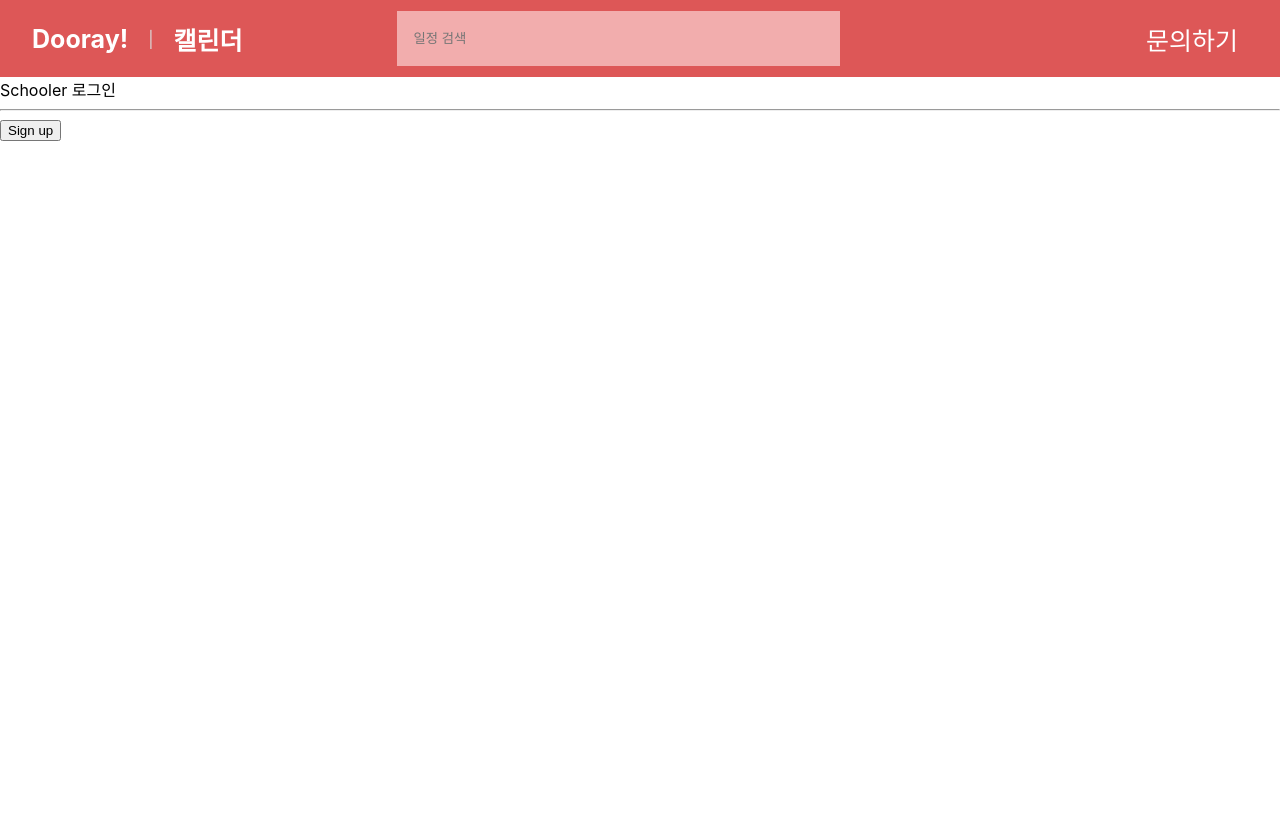
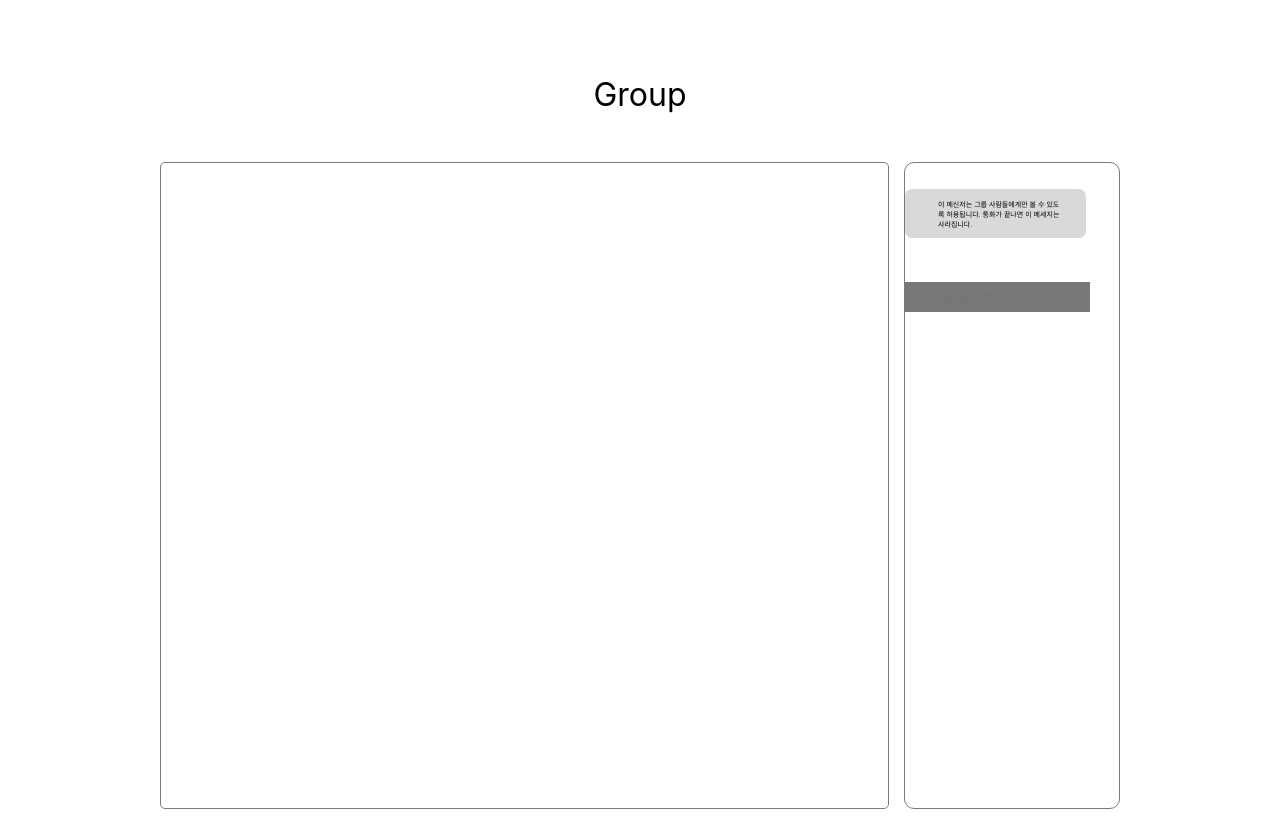
Before and after one commit to hyoseongLee/react, a React (Create React App) app in the folder frontend/: page / in a window 1280 px wide. Before the commit the page ends 800 px from the top, so only its background shows below. Built offline with nearby package versions, Linux system fonts and the light colour scheme.

Commit message:
Chatting_0616

```diff
--- a/frontend/src/App.js
+++ b/frontend/src/App.js
@@ -2,12 +2,15 @@ import logo from './logo.svg';
 import './App.css';
 import Box from './component/Box';
 import Footer from './component/Footer';
+import Group from './component/Group';
+import Chat from './component/Chat';
 
 function App() {
   return (
     <div className="App">
-    <Box />
-    <Footer />
+    <Group />
+    <Chat />
+
     </div>
   );
 }
--- /dev/null
+++ b/frontend/src/component/Chat.js
@@ -0,0 +1,21 @@
+import React from 'react';
+import '../style/Chat.css';
+
+const Chat = () => {
+    return (
+        <div className='bigbox'>
+            <div className='box'></div>
+            <div className='smallbox'>
+                <div className='content'>
+                    <div className='content1'> <span> 이 메신저는 그룹 사람들에게만 볼 수 있도록 허용됩니다.
+                    통화가 끝나면 이 메세지는 사라집니다.</span></div>
+                </div>
+                <div> <input className='content2' type='text' placeholder='채팅을 입력하세요.' />
+                </div>
+
+            </div>
+        </div>
+    )
+}
+
+export default Chat;
--- a/frontend/src/component/Footer.js
+++ b/frontend/src/component/Footer.js
@@ -1,31 +1,36 @@
 import React from 'react';
+import '../style/Footer.css';
 
 const Footer = () => {
     return (
         <body>
-            <div className='bigbox'>
+            <div className='box1'>
                 <div className='content1'>
-                    <div className='login'>Schooler 로그인 </div>
-                    <hr></hr>
+                    <div className='login'> Schooler 로그인 </div>
                     <div className='signup'> <button className='button'> Sign up </button> </div>
                 </div>
+                <hr></hr>
 
                 <div className='content2'>
-                    <div className='id'>
-                        <div className='idname'></div>
-                        <div className='idbox'></div>
+                    <div>
+                        <div className='idname'> 아이디 </div>
+                        <div className='idbox'><input className='inputbox' type='text' placeholder='아이디 필수' /> </div>
                     </div>
 
                     <div>
-                        <div></div>
-                        <div></div>
+                        <div className='pwname'> 비밀번호 </div>
+                        <div className='pwbox'><input className='inputbox' type='text' placeholder='비밀번호 필수' /></div>
                     </div>
                 </div>
 
                 <div className='content3'>
-                    <div></div>
-                    <div></div>
-                    <div></div>
+                    <div> <button className='bluebutton'> 로그인 </button></div>
+                    <div className='missing'>
+                        <div className='idmiss'> 아이디 찾기 </div>
+                        <p> / </p>
+                        <div className='pwmiss'> 비밀번호 찾기 </div>
+
+                    </div>
                 </div>
 
             </div>
--- /dev/null
+++ b/frontend/src/component/Group.js
@@ -0,0 +1,11 @@
+import React from 'react';
+import '../style/Group.css';
+
+const Group = () => {
+    return (
+
+        <div className='head'> Group </div>
+    )
+}
+
+export default Group;
--- /dev/null
+++ b/frontend/src/style/Chat.css
@@ -0,0 +1,47 @@
+.bigbox {
+    display: flex;
+    justify-content: center;
+    align-items: center;
+    margin-top: 48px;
+    margin-bottom: 15px;
+}
+
+.box {
+    width: 727px;
+    height: 645px;
+    border: 1px solid #7A7A7A;
+    border-radius: 5px;
+    margin-right: 15px;
+}
+
+.smallbox {
+    width: 214px;
+    height: 645px;
+    border: 1px solid #7A7A7A;
+    border-radius: 10px;
+    align-self: flex-start;
+}
+
+.content {
+    width: 181px;
+    height: 32px;
+    display: flex;
+    background-color: #D9D9D9;
+    border-radius: 7px;
+    padding-top: 9px;
+    padding-bottom: 8px;
+    margin-top: 26px;
+}
+
+.content1 {
+    font-size: 7px;
+}
+
+.content2 {
+    color: #D7D5D5;
+    width: 171px;
+    height: 28px;
+    background-color: #787878;
+    padding-left:11.5px;
+    border:none;
+}
--- a/frontend/src/style/Footer.css
+++ b/frontend/src/style/Footer.css
@@ -1,28 +1,25 @@
-body {
-    height: 100%;
-    margin-top: 212px;
-}
-
-.bigbox {
+.box1 {
     width: 648px;
-    height: 403px;
     border: 1px solid #525252;
     border-radius: 10px;
     padding-top: 28px;
-    padding-bottom: 27px;
+    margin-top: 212px;
+    margin-left: 430px;
+    margin-bottom: 312px;
+
 }
 
 .content1 {
-    width: 592px;
     display: flex;
     justify-content: space-between;
     align-items: center;
+    padding-left: 33px;
+    padding-right: 26px;
 }
 
 .login {
     font-size: 20px;
     font-weight: bold;
-    margin-top: 28px;
 }
 
 hr {
@@ -36,18 +33,61 @@ hr {
 
 .button {
     width: 61px;
+    border: none;
     color: #FFFFFF;
     background-color: #4F6DD9;
     border-radius: 20px;
 }
 
+.content2 {
+    display: flex;
+    align-items: center;
+    flex-direction: column;
+    margin-top: 44px;
+}
 
-.content2 {
+.idname {
+    font-size: 15px;
+    margin-left: 10px;
+    margin-bottom: 5px;
+}
+
+.inputbox {
+    color: #DDDDDD;
     width: 400px;
+    height: 45px;
+    border-radius: 5px;
+    border: 1px solid #BBBBBB;
+    margin-bottom: 15px;
+    padding-left: 15px;
+}
+
+.pwname {
+    font-size: 15px;
+    margin-left: 10px;
+    margin-bottom: 5px;
+}
+
+.content3 {
     display: flex;
     flex-direction: column;
     align-items: center;
-    margin-top:44px;
+    margin-top: 24px;
 }
 
-.content3 {}
+.bluebutton {
+    color: #FFFFFF;
+    background-color: #4F6DD9;
+    border: none;
+    border-radius: 5px;
+    width: 250px;
+    height: 40px;
+    font-size: 20px;
+    font-weight: bold;
+}
+
+.missing {
+    display: flex;
+    justify-content: center;
+    align-items: center;
+}
--- /dev/null
+++ b/frontend/src/style/Group.css
@@ -0,0 +1,6 @@
+.head {
+    display: flex;
+    justify-content: center;
+    font-size: 32px;
+    margin-top: 75px;
+}
```
